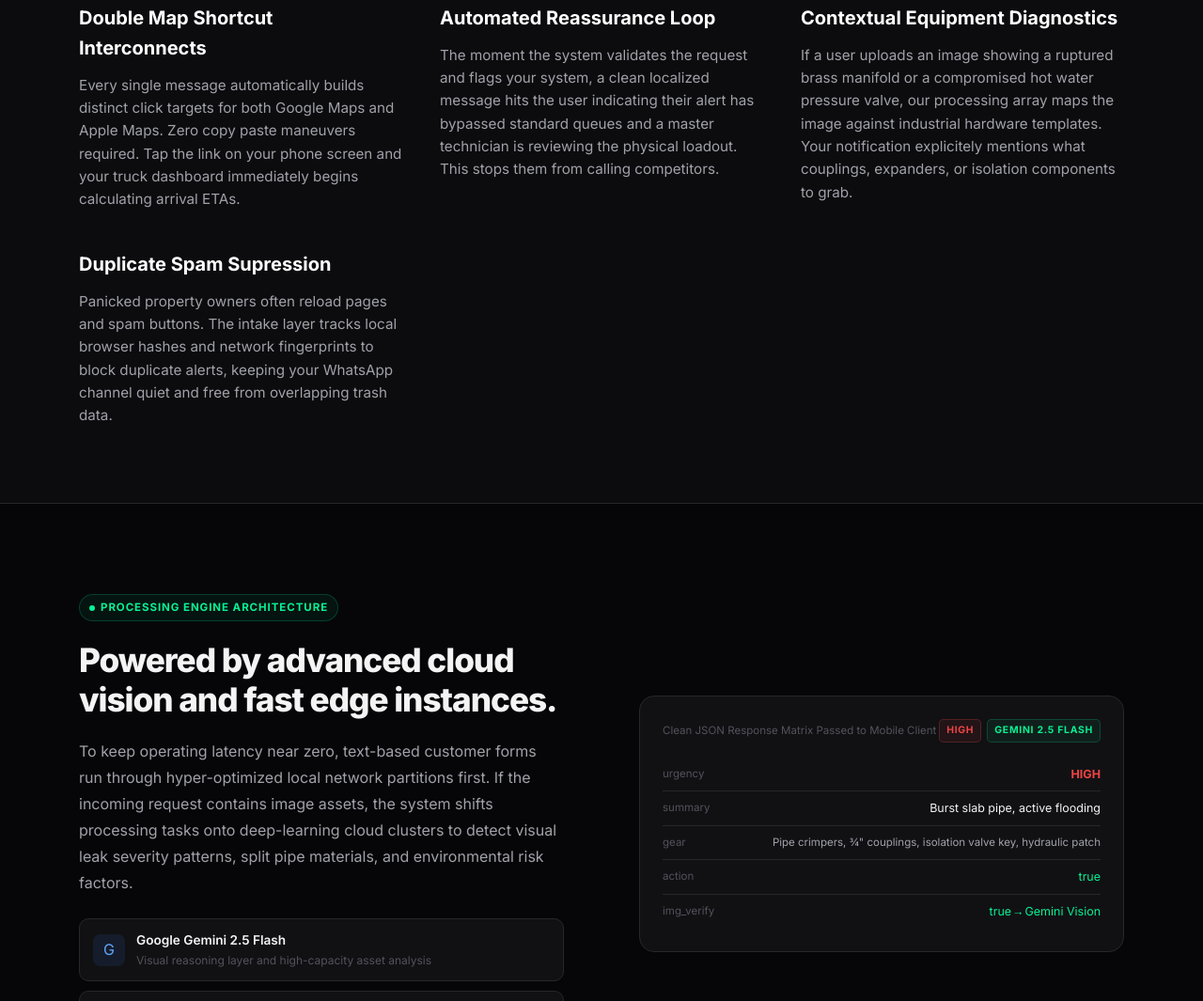
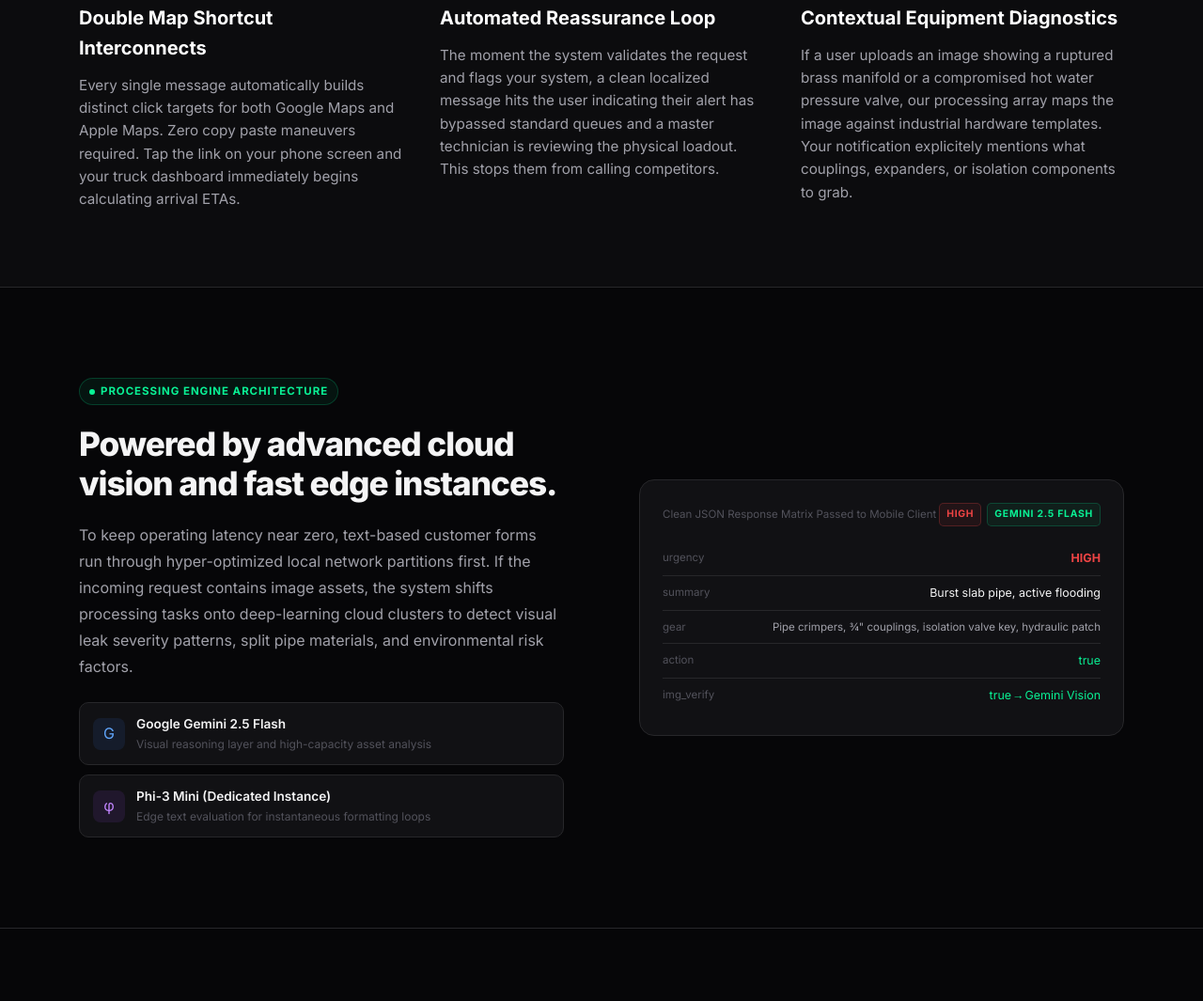
Before and after one commit to Mirnes420/plumberTriage, a plain HTML site: page index.html in a window 1280 px wide. Shown: the part 3018-4083 px from the top of the page at 94% size. Drawn offline with Linux system fonts and the light colour scheme.

Commit message:
removed duplicated spam surpression div

```diff
--- a/index.html
+++ b/index.html
@@ -271,12 +271,6 @@
               image against industrial hardware templates. Your notification explicitely mentions what couplings,
               expanders, or isolation components to grab.</p>
           </div>
-          <div>
-            <h3 style="color: #fff; font-size: 1.25rem; margin-bottom: 0.75rem;">Duplicate Spam Supression</h3>
-            <p style="color: var(--text-secondary); font-size: 0.95rem; line-height: 1.6;">Panicked property owners
-              often reload pages and spam buttons. The intake layer tracks local browser hashes and network fingerprints
-              to block duplicate alerts, keeping your WhatsApp channel quiet and free from overlapping trash data.</p>
-          </div>
         </div>
       </div>
     </section>
```
